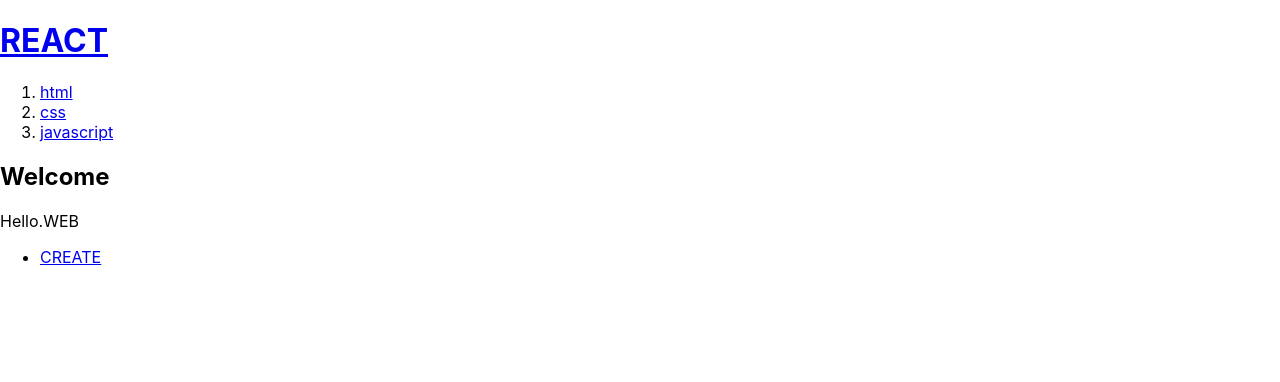
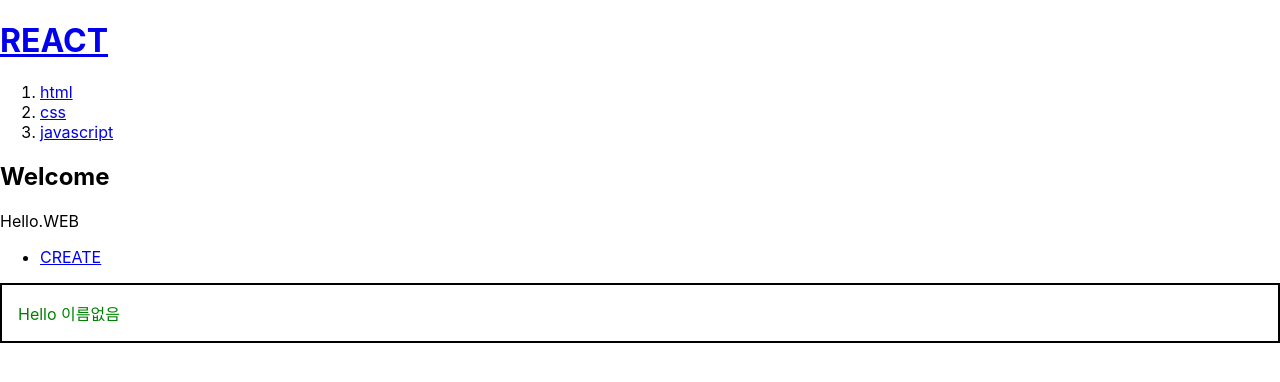
Before and after one commit to o-songyi/react-app, a React (Create React App) app: page / in a window 1280 px wide. Shown: the top 382 px of the page. Built offline with nearby package versions, Linux system fonts and the light colour scheme.

Commit message:
✨ props를 통해 컴포넌트에게 값 전달하기

```diff
--- a/src/App.js
+++ b/src/App.js
@@ -1,4 +1,6 @@
 import {useState} from 'react';
+import Hello from './Hello';
+import Wrapper from './Wrapper';
 
 function Header(props) {
   console.log('props',props.title)
@@ -166,6 +168,9 @@
         }}>CREATE</a></li>
         {contextControl}
       </ul>
+      <Wrapper>
+        <Hello color="green" />
+      </Wrapper>
     </div>
   );
 }
--- /dev/null
+++ b/src/Hello.js
@@ -0,0 +1,12 @@
+import React from 'react';
+
+/* 비구조화 할당(구조분해) 문법 */
+function Hello({color, name}) {
+    return <div style={{color}}>Hello {name}</div>
+}
+
+/* defaultProps로 기본값 설정 */
+Hello.defaultProps = {
+    name: "이름없음"
+}
+export default Hello;
--- /dev/null
+++ b/src/Wrapper.js
@@ -0,0 +1,16 @@
+import React from 'react';
+
+function Wrapper({children}) {
+    const style = {
+        border: '2px solid black',
+        padding: '16px',
+    };
+    return (
+        <div style={style}>
+            {/* 컴포넌트 태그 사이에 넣은값을 조회할때는 props.children */}
+            {children}
+        </div>
+    )
+}
+
+export default Wrapper
```
